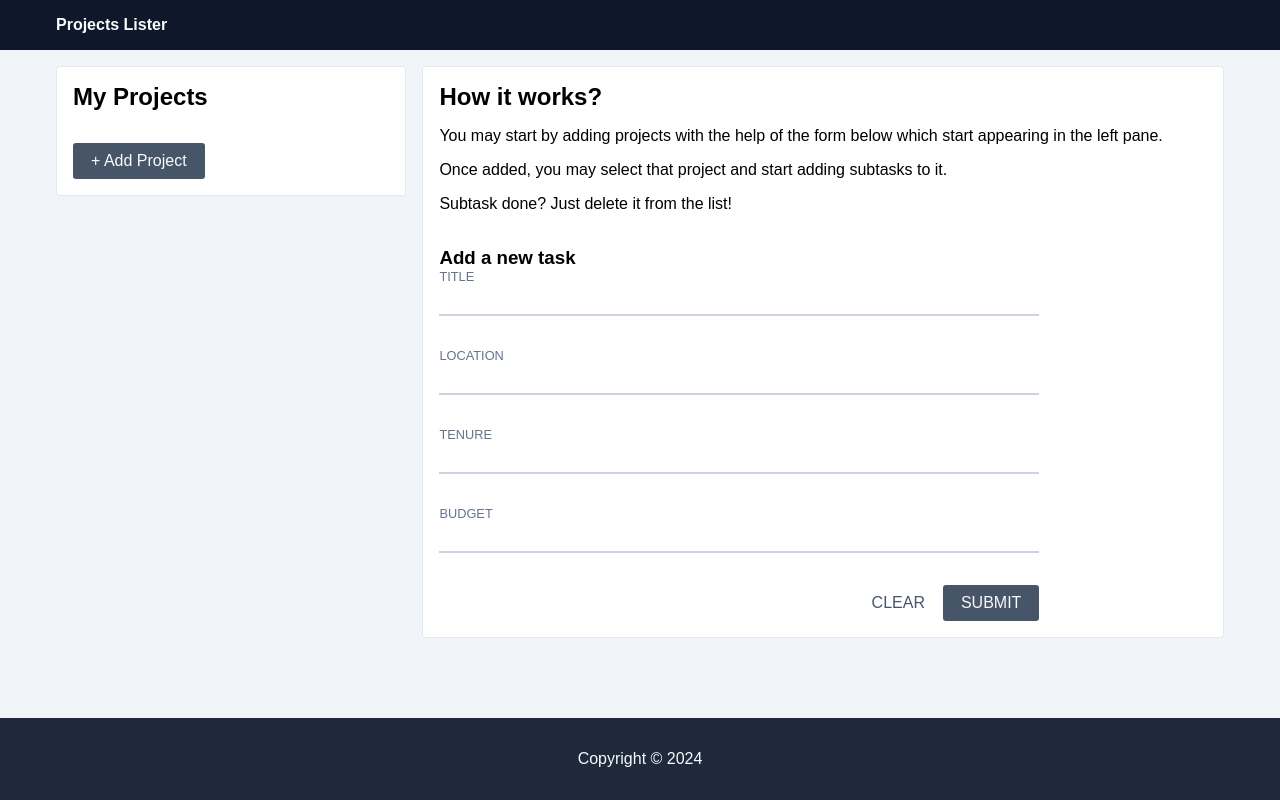
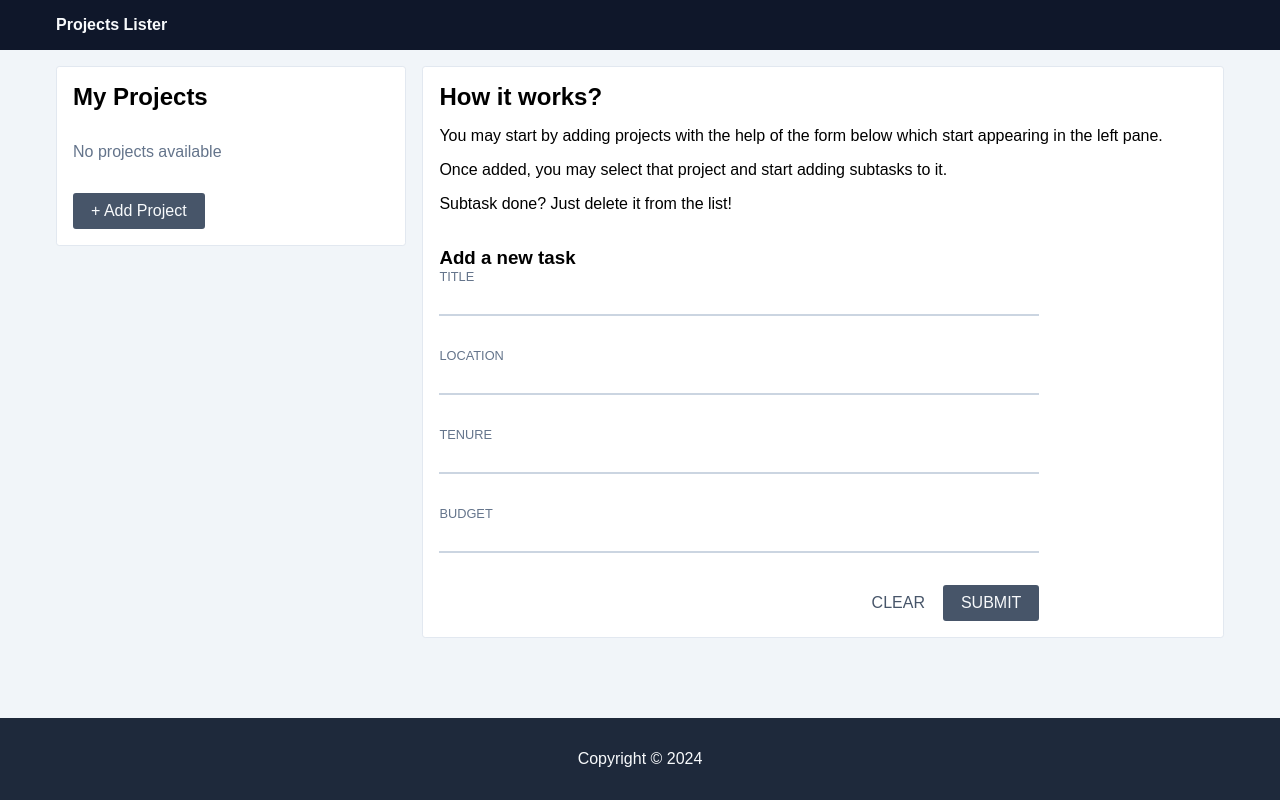
Before and after one commit to sample-react-projects/projects-lister, a React (Vite) app: page / in a window 1280 px wide. Built offline with nearby package versions, Linux system fonts and the light colour scheme.

Commit message:
Add empty text

```diff
--- a/src/components/left-rail/projects/Projects.module.scss
+++ b/src/components/left-rail/projects/Projects.module.scss
@@ -12,3 +12,7 @@
     color: #f8fafc;
   }
 }
+
+.projects__empty {
+  color: #64748b;
+}
--- a/src/components/left-rail/projects/Projects.tsx
+++ b/src/components/left-rail/projects/Projects.tsx
@@ -9,6 +9,7 @@ const Projects: React.FC<{}> = () => {
   const activeProjectId = getActiveProjectId();
 
   return (
+    projects.length ?
     <ul className={styles.projects}>
       {projects.map((project) => {
         return (
@@ -23,7 +24,7 @@ const Projects: React.FC<{}> = () => {
           </li>
         );
       })}
-    </ul>
+    </ul> : <p className={styles['projects__empty']}>No projects available</p>
   );
 };
 
```
